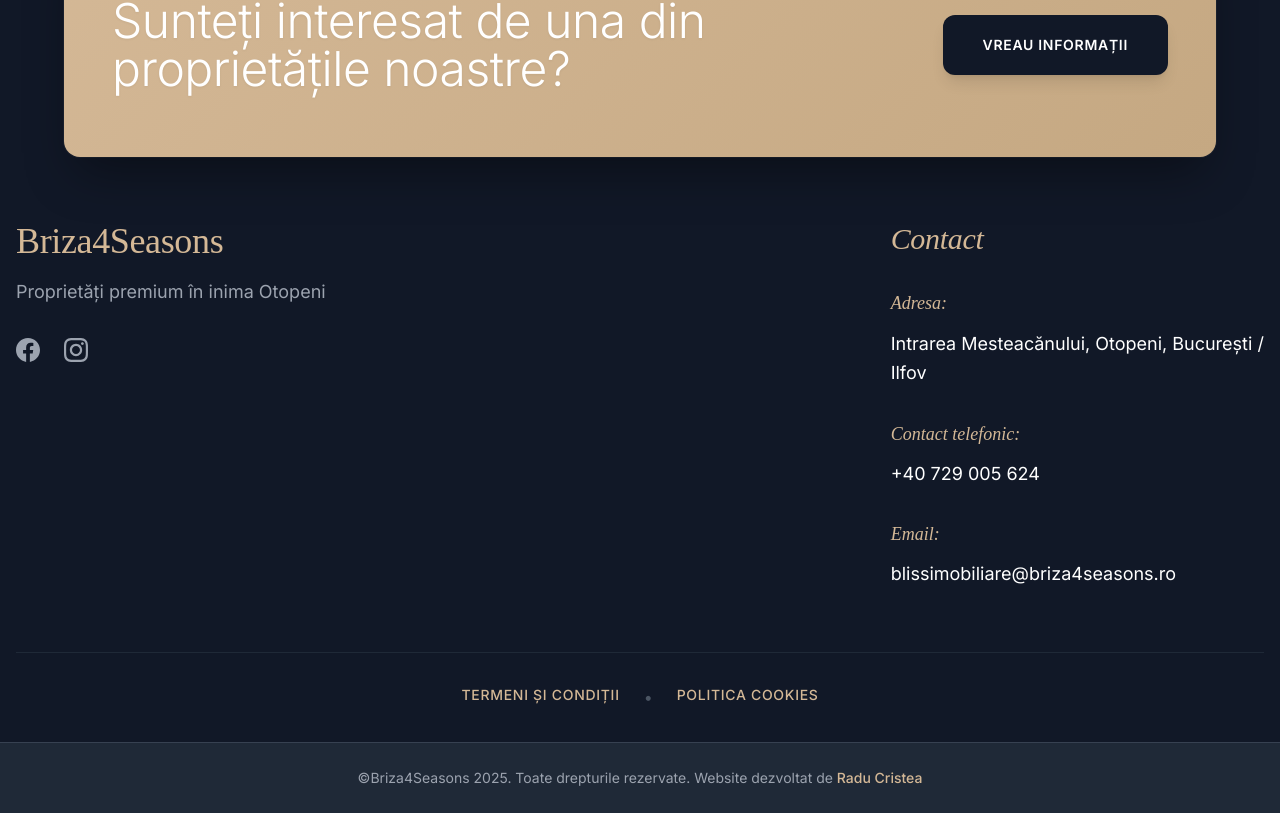
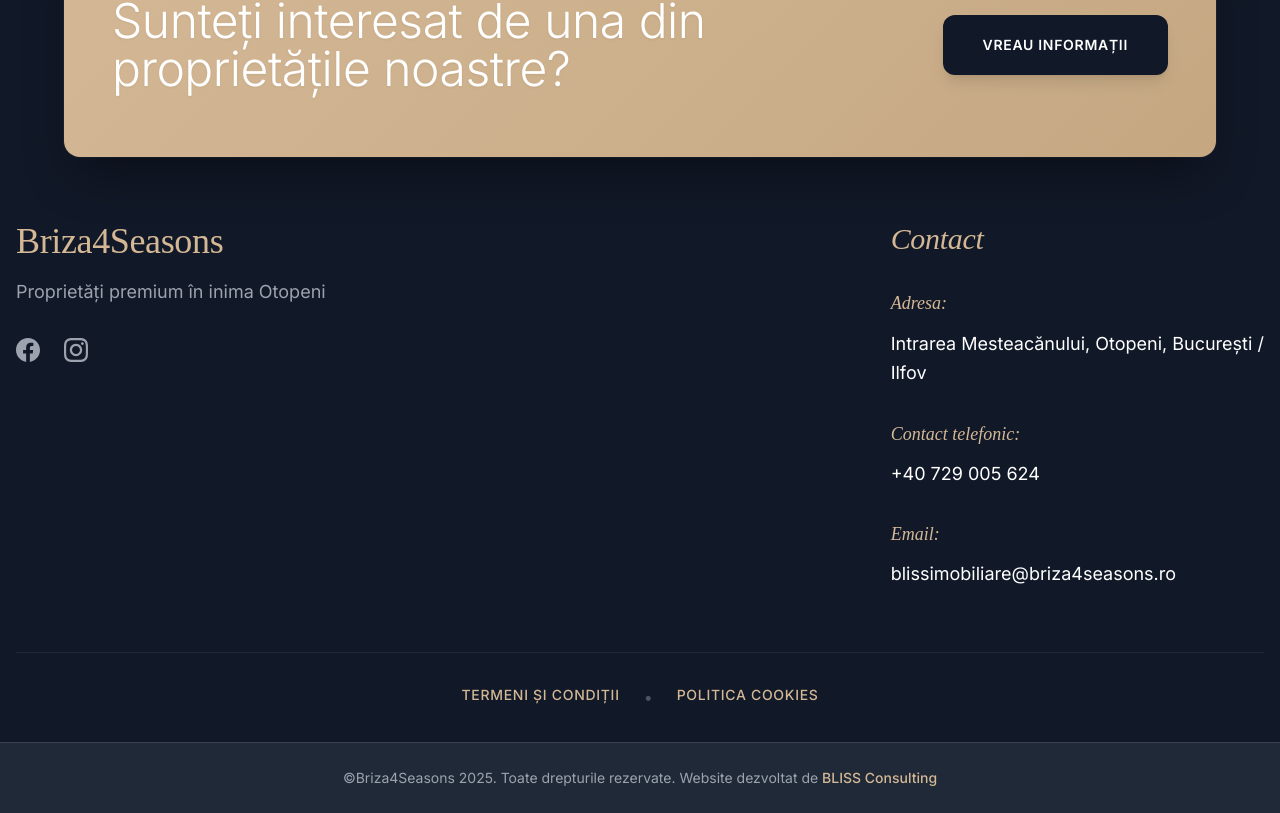
Before and after one commit to Radu23c/briza4seasons, a Next.js app: page /contact in a window 1280 px wide. Shown: the part 1751-2564 px from the top of the page. Built offline with nearby package versions, Linux system fonts and the light colour scheme.

Commit message:
changed footer

```diff
--- a/src/components/Layout/Footer.tsx
+++ b/src/components/Layout/Footer.tsx
@@ -292,10 +292,10 @@
                 he: footerContent.copyright.he,
               })}{' '}
               <a
-                href="https://www.linkedin.com/in/radu-cristea-63b514222/"
+                href="https://www.blissconsulting.ro/"
                 className="text-[#D4B896] hover:text-white transition-colors duration-300 font-medium"
               >
-                Radu Cristea
+                BLISS Consulting
               </a>
             </p>
           </div>
```
